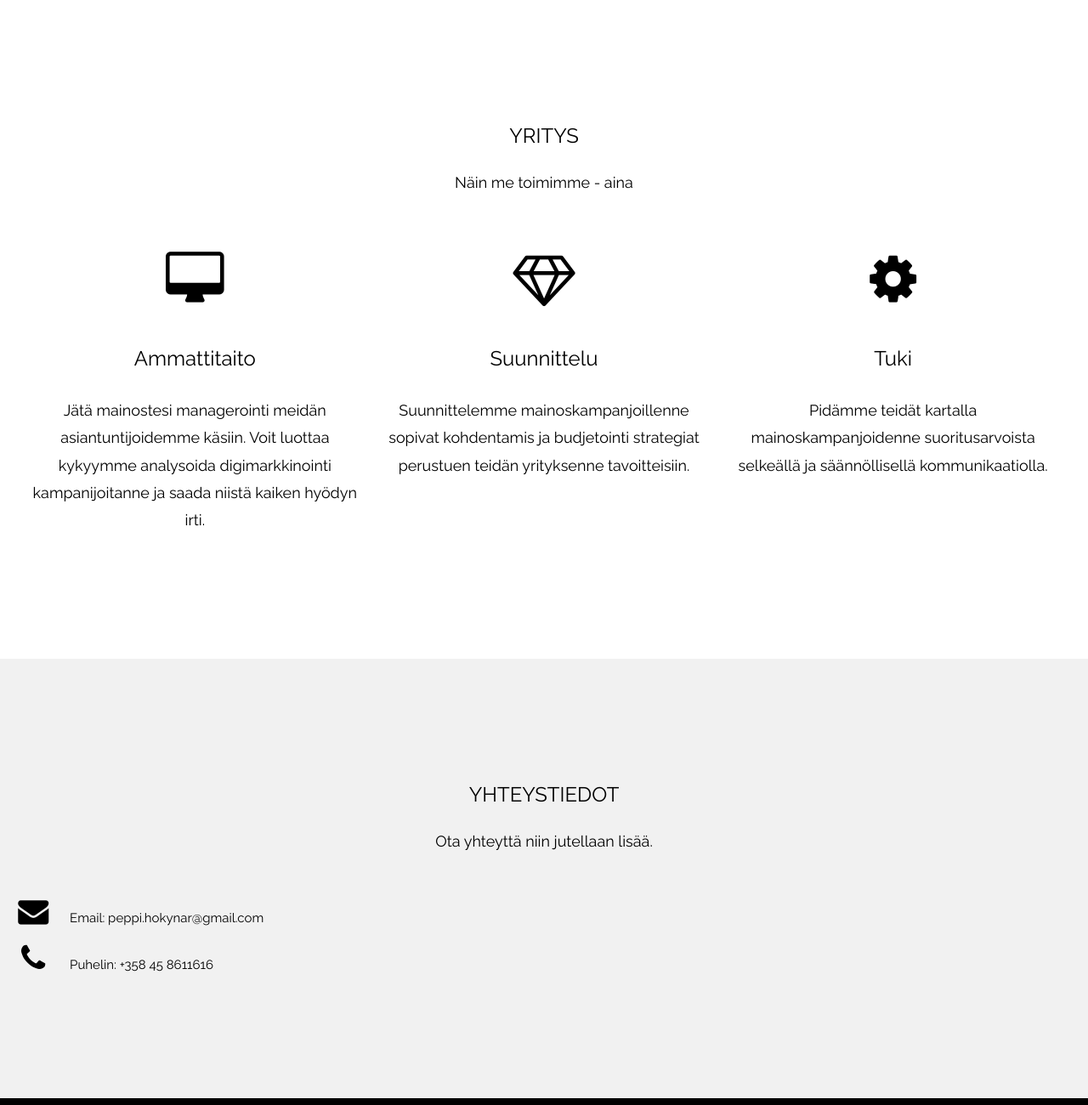
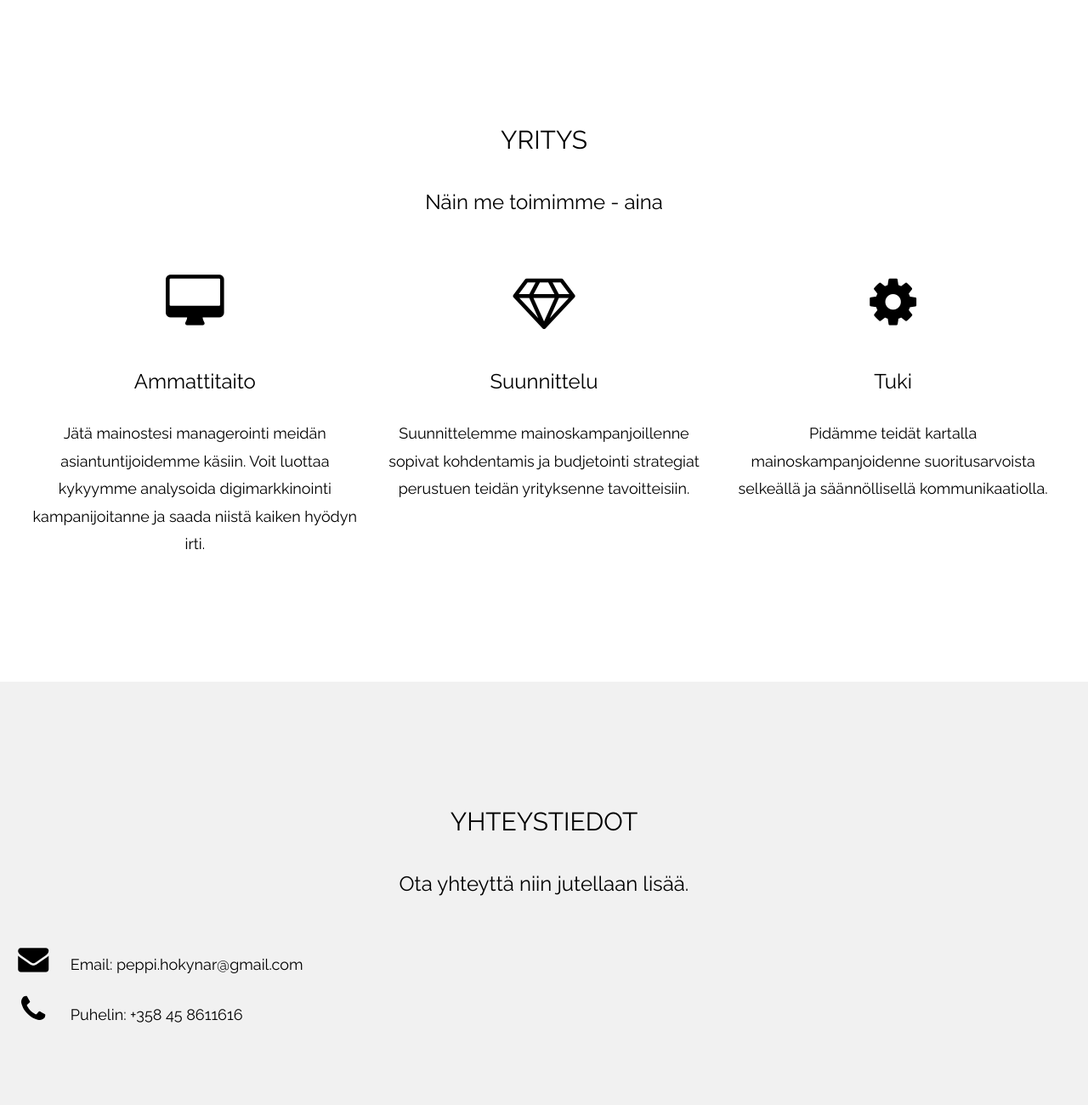
Before and after one commit to artemediafi/artemedia.fi.github.io, a plain HTML site: page index.html in a window 1280 px wide. Shown: the part 800-2100 px from the top of the page at 85% size. Drawn offline with nearby package versions, Linux system fonts and the light colour scheme.

Commit message:
Enlargened fonts

```diff
--- a/index.html
+++ b/index.html
@@ -82,8 +82,8 @@
 
     <!-- About Section -->
     <div class="w3-container" style="padding:128px 16px" id="about">
-        <h3 class="w3-center">YRITYS</h3>
-        <p class="w3-center w3-large">Näin me toimimme - aina</p>
+        <h2 class="w3-center">YRITYS</h2>
+        <p class="w3-center w3-xlarge">Näin me toimimme - aina</p>
         <div class="w3-row-padding w3-center" style="margin-top:64px">
             <div class="w3-third">
                 <i class="fa fa-desktop w3-margin-bottom w3-jumbo w3-center"></i>
@@ -105,11 +105,11 @@
 
     <!-- Contact Section -->
     <div class="w3-container w3-light-grey" style="padding:128px 16px" id="contact">
-        <h3 class="w3-center">YHTEYSTIEDOT</h3>
-        <p class="w3-center w3-large">Ota yhteyttä niin jutellaan lisää.</p>
+        <h2 class="w3-center">YHTEYSTIEDOT</h2>
+        <p class="w3-center w3-xlarge">Ota yhteyttä niin jutellaan lisää.</p>
         <div style="margin-top:48px">
-            <p><i class="fa fa-envelope fa-fw w3-xxlarge w3-margin-right"> </i> Email: peppi.hokynar@gmail.com</p>
-            <p><i class="fa fa-phone fa-fw w3-xxlarge w3-margin-right"></i> Puhelin: +358 45 8611616</p>
+            <p class="w3-large"><i class="fa fa-envelope fa-fw w3-xxlarge w3-margin-right"> </i> Email: peppi.hokynar@gmail.com</p>
+            <p class="w3-large"><i class="fa fa-phone fa-fw w3-xxlarge w3-margin-right"></i> Puhelin: +358 45 8611616</p>
         </div>
     </div>
 
```
